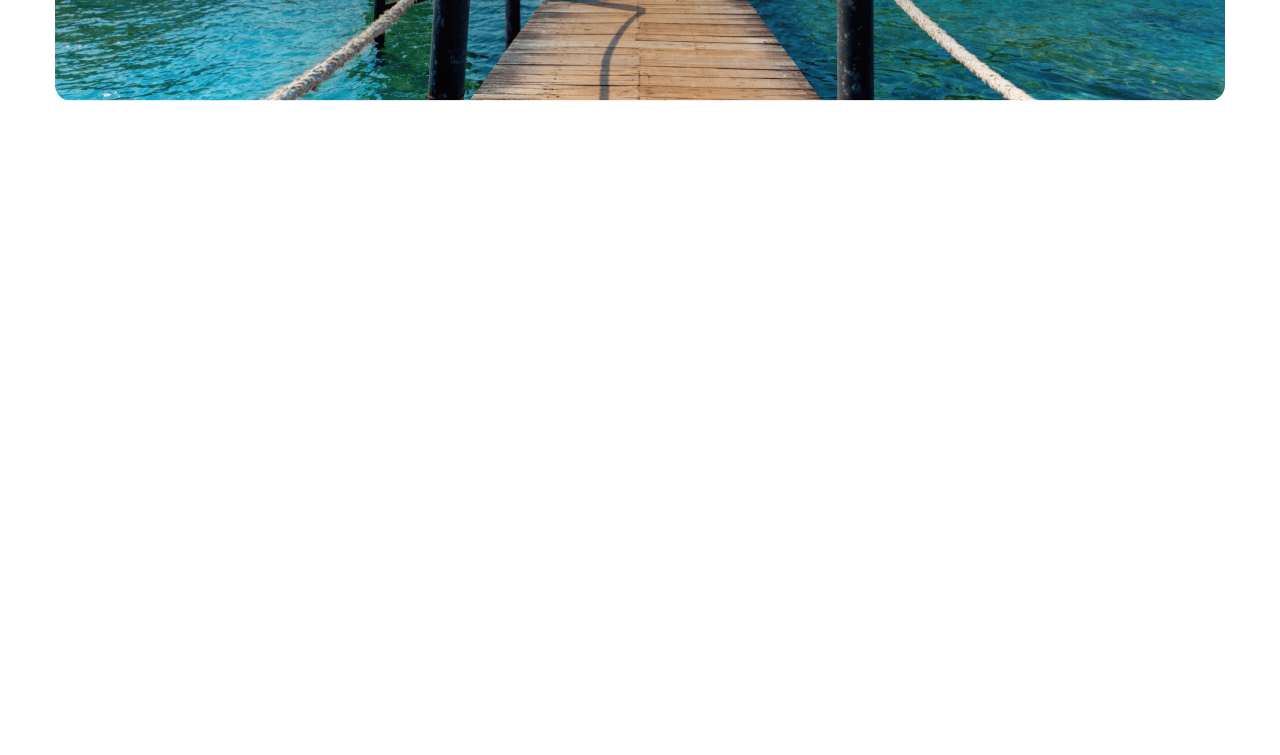
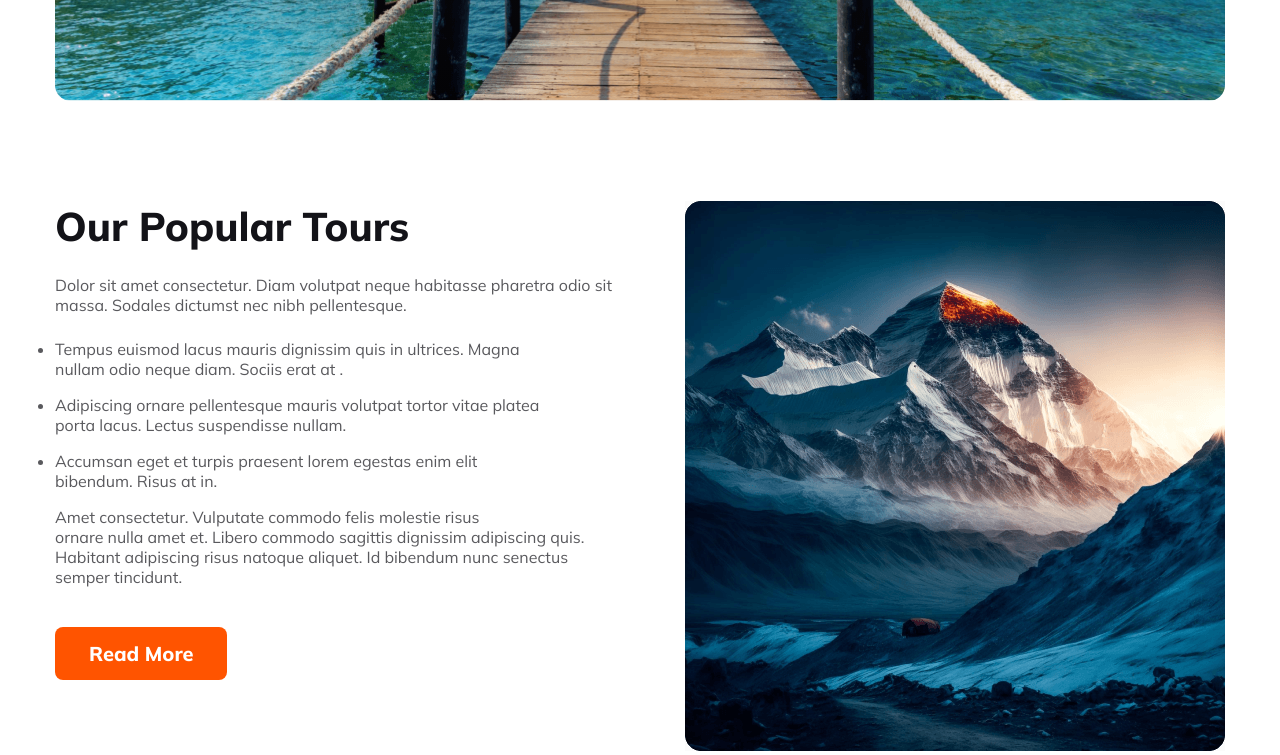
Before and after one commit to rudratechmos/travel-website-design, a plain HTML site: page index.html in a window 1280 px wide. Shown: the part 552-1307 px from the top of the page. Before the commit the page ends 800 px from the top, so only its background shows below. Drawn offline with nearby package versions, Linux system fonts and the light colour scheme.

Commit message:
tours section added

```diff
--- a/index.html
+++ b/index.html
@@ -43,7 +43,26 @@
         </div>
     </header>
 
-    <main></main>
+    <main>
+        <section class="tours-container">
+            <div class="tours-content">
+                <div class="tours-text">
+                    <h3>Our Popular Tours</h3>
+                    <p>Dolor sit amet consectetur. Diam volutpat neque habitasse pharetra odio sit<br> massa. Sodales dictumst nec nibh pellentesque.</p>
+                    <ul>
+                        <li>Tempus euismod lacus mauris dignissim quis in ultrices. Magna<br> nullam odio neque diam. Sociis erat at .</li>
+                        <li>Adipiscing ornare pellentesque mauris volutpat tortor vitae platea<br> porta lacus. Lectus suspendisse nullam.</li>
+                        <li> Accumsan eget et turpis praesent lorem egestas enim elit<br> bibendum. Risus at in.</li>
+                    </ul>
+                    <p>Amet consectetur. Vulputate commodo felis molestie risus<br> ornare nulla amet et. Libero commodo sagittis dignissim adipiscing quis.<br> Habitant adipiscing risus natoque aliquet. Id bibendum nunc senectus<br> semper tincidunt. </p>
+                    <button>Read More</button>
+                </div>
+                <div class="tours-img">
+                    <img src="Images/Rectangle 4.png" alt="">
+                </div>
+            </div>
+        </section>
+    </main>
     <footer></footer>
 </body>
 </html>
--- a/styles.css/style.css
+++ b/styles.css/style.css
@@ -110,10 +110,46 @@ button{
     cursor: pointer;
 }
 
-.button-1{
+.banner-inputs button{
     width: 174px;
     height: 52px;
     padding: 14px 34px;
     font-size: 16px;
     font-weight: 700;
 }
+
+/* tours styles */
+.tours-content{
+    height: 550px;
+    display: flex;
+    justify-content: space-between;
+    margin-top: 100px;
+}
+
+.tours-text h3{
+    color: rgb(19, 19, 24);
+    font-size: 40px;
+    font-weight: 800;
+    margin-bottom: 24px;
+}
+
+.tours-text p{
+    color: rgba(19, 19, 24, 0.7);
+    font-size: 16px;
+    font-weight: 400;
+    margin-bottom: 24px;
+}
+
+.tours-text li{
+    margin-bottom: 16px;
+    color: rgba(19, 19, 24, 0.7);
+    font-size: 16px;
+    font-weight: 400;
+}
+
+.tours-text button{
+    padding: 14px 34px ;
+    margin-top: 16px;
+    font-size: 20px;
+    font-weight: 800;
+}
```
